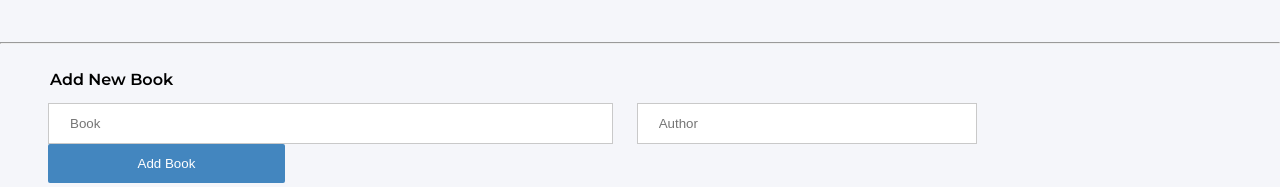
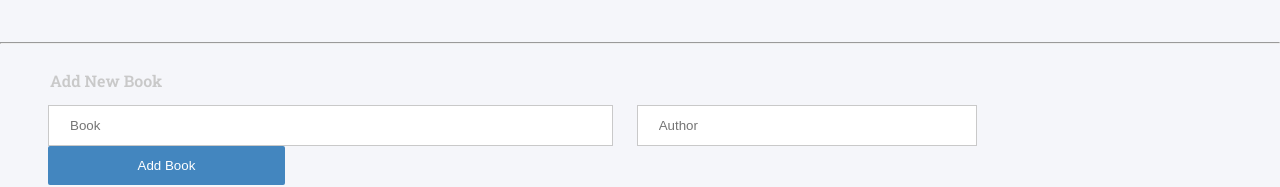
Before and after one commit to isaacpitwa/booklist, a React (Create React App) app: page / in a window 1280 px wide. Shown: the part 292-479 px from the top of the page. Built offline with nearby package versions, Linux system fonts and the light colour scheme.

Commit message:
Complete styling

```diff
--- a/src/App.css
+++ b/src/App.css
@@ -76,6 +76,9 @@ nav .left ul li a.active {
 .addBook h4 {
   margin: 4px ;
   margin-left: 2px;
+  font-family: 'Roboto Slab', serif;
+  color: #c9c9c9;
+  font-weight: 600;
 }
 .addBook input {
 background-color: #fff;
```
